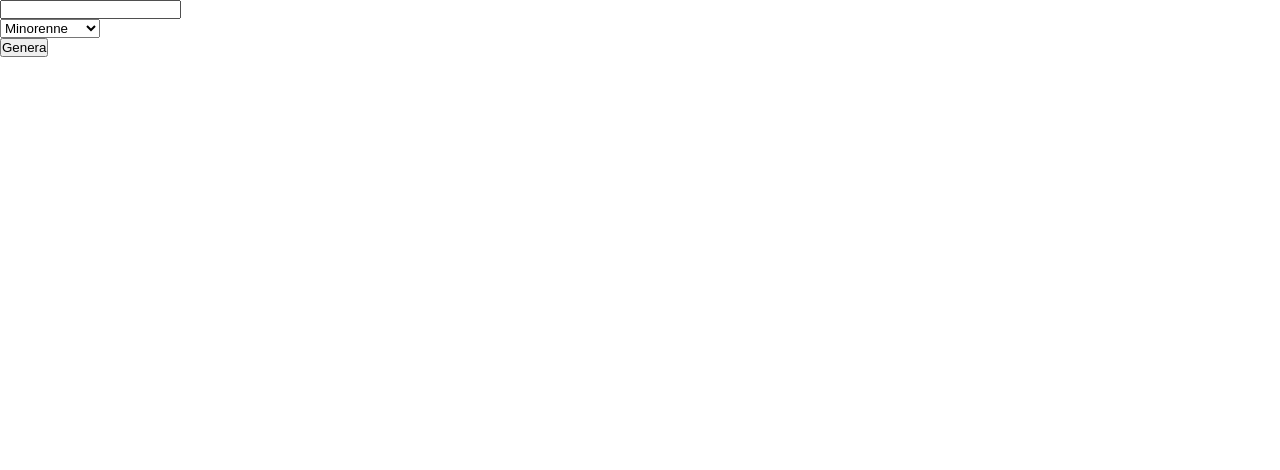
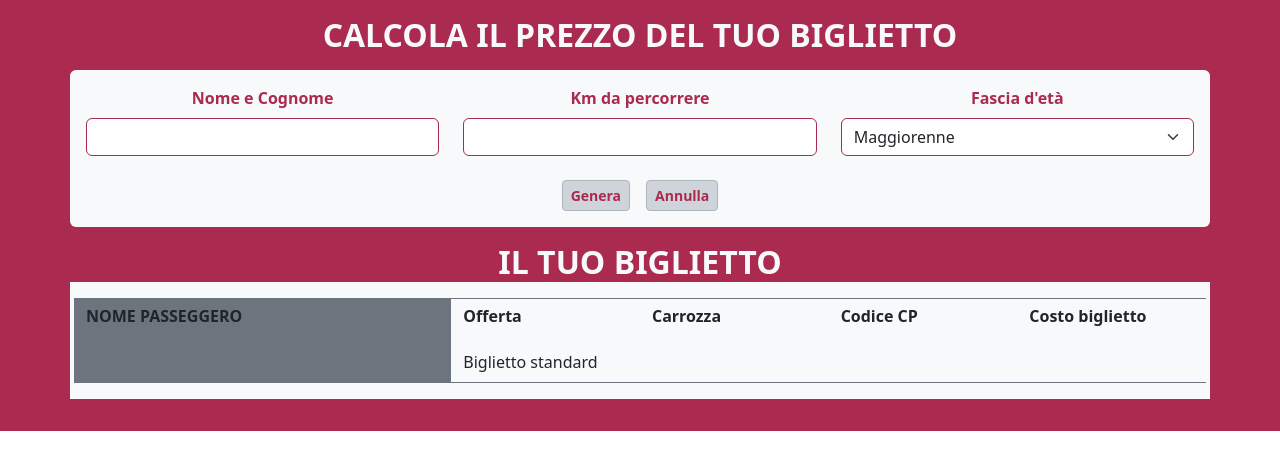
Before and after one commit to NicolaSforza93/js-biglietto-treno-form, a plain HTML site: page index.html in a window 1280 px wide. Drawn offline with nearby package versions, Linux system fonts and the light colour scheme.

Commit message:
added MILESTONE 2 and BONUS

```diff
--- a/css/style.css
+++ b/css/style.css
@@ -1,5 +1,16 @@
-* {
-    margin: 0;
-    padding: 0;
-    box-sizing: border-box;
+
+.wrapper {
+    background-color: #AA2A50;
 }
+
+label {
+    color: #AA2A50;
+}
+
+#num-kilometers, #input-username, #age-range {
+    border-color: #AA2A50;
+}
+
+#btn-calc, #btn-reset {
+    color: #AA2A50;
+}
--- a/index.html
+++ b/index.html
@@ -3,27 +3,68 @@
 <head>
     <meta charset="UTF-8">
     <meta name="viewport" content="width=device-width, initial-scale=1.0">
+    <link href="https://cdn.jsdelivr.net/npm/bootstrap@5.3.2/dist/css/bootstrap.min.css" rel="stylesheet" integrity="sha384-T3c6CoIi6uLrA9TneNEoa7RxnatzjcDSCmG1MXxSR1GAsXEV/Dwwykc2MPK8M2HN" crossorigin="anonymous">
     <link rel="stylesheet" href="./css/style.css">
     <title>Calcolo del prezzo del biglietto del treno</title>
 </head>
 <body>
 
-    <div>
-        <div>
-            <input type="text" name="km" id="num-kilometers">
+    <div class="wrapper p-3">
+        <section class="data-entry">
+            <h2 class="text-uppercase text-light text-center mb-3 fw-bold">Calcola il prezzo del tuo biglietto</h2>
+            <div class="container p-3 bg-light rounded">
+                <div class="row align-items-center">
+                    <div class="col d-flex flex-column align-items-center">
+                        <label for="input-username" class="fw-semibold mb-2">Nome e Cognome</label>
+                        <input type="text" id="input-username" class="form-control fw-medium">
                     </div>
-
-        <div>
-            <select name="age-range" id="age-range">
+                    <div class="col d-flex flex-column align-items-center">
+                        <label for="num-kilometers" class="fw-semibold mb-2">Km da percorrere</label>
+                        <input type="text" name="km" id="num-kilometers" class="form-control fw-medium">
+                    </div>
+                    <div class="col d-flex flex-column align-items-center">
+                        <label for="age-range" class="fw-semibold mb-2">Fascia d'età</label>
+                        <select name="age-range" id="age-range" class="form-select fw-medium">
                             <option value="0">Minorenne</option>
-                <option value="1">Maggiorenne</option>
+                            <option selected value="1">Maggiorenne</option>
                             <option value="2">Over65</option>
                         </select>
                     </div>
+                </div>
+                <div class="button mt-4 d-flex justify-content-center gap-3">
+                    <button class="btn bg-dark-subtle btn-sm fw-bold border-dark-subtle" id="btn-calc">Genera</button>
+                    <button class="btn bg-dark-subtle btn-sm fw-bold border-dark-subtle" id="btn-reset">Annulla</button>
+                </div>
+            </div>
+        </section>
 
-        <div>
-            <button id="btn-calc">Genera</button>
+        <section class="ticket p-3">
+            <h2 class="text-uppercase text-light text-center mb-0 fw-bold">Il tuo biglietto</h2>
+            <div class="container p-3 bg-light">
+                <div class="row border border-secondary border-end-0 border-start-0">
+                    <div class="col-4 bg-secondary py-2">
+                        <h6 class="text-uppercase mb-0 fw-bold">Nome passeggero</h6>
+                        <span id="passenger" class="fw-bold"></span>
                     </div>
+                    <div class="col-2 py-2">
+                        <h6 class="mb-4 fw-bold">Offerta</h6>
+                        <span class="fw-medium">Biglietto standard</span>
+                    </div>
+                    <div class="col-2 py-2">
+                        <h6 class="mb-4 fw-bold">Carrozza</h6>
+                        <span id="carriage" class="fw-medium"></span>
+                    </div>
+                    <div class="col-2 py-2">
+                        <h6 class="mb-4 fw-bold">Codice CP</h6>
+                        <span id="CP-code" class="fw-medium"></span>
+                    </div>
+                    <div class="col-2 py-2">
+                        <h6 class="mb-4 fw-bold">Costo biglietto</h6>
+                        <span id="price" class="fw-medium"></span>
+                    </div>
+                </div>
+            </div>
+        </section>
     </div>
 
 
--- a/js/app.js
+++ b/js/app.js
@@ -4,51 +4,74 @@
 //     - seleziono l'elemento input tramite ID
 //     - recupero il valore presente nell'input e lo salvo in una variabile
 const inputDomElement = document.getElementById('num-kilometers')
-console.log(inputDomElement)
+// console.log(inputDomElement)
 // - chiedere all'utente la fascia d'età
 //   - utilizzo il tag select con 3 tag option
 const selectDomElement = document.getElementById('age-range')
-console.log(selectDomElement)
+// console.log(selectDomElement)
 // - calcolare il prezzo totale del biglietto
 //   - recupero un pulsante presente nel DOm e aggancio una funzione che sarà chiamata quando accade l'evento click
+const carriageDomElement = document.getElementById('carriage')
+
+const nameDomElement = document.getElementById('input-username')
+
+const codeDomElement = document.getElementById('CP-code')
+
 const btnDomElement = document.getElementById('btn-calc')
 btnDomElement.addEventListener('click', function () {
 
     const km = parseFloat(inputDomElement.value)
     console.log(km)
 
-    const ageRange = selectDomElement.value
-    console.log(ageRange)
+    const passenger = (nameDomElement.value)
+
+    const kmNotValid = isNaN(km) || km < 0
+	const passengerNotValid = passenger === ''
+
+    if (kmNotValid) {
+		// il numero non è valido
+		alert('chilometri da percorrere non sono validi')
+	} else if (passengerNotValid) {
+		alert('Il nome non è valido')
+    } else {
+        const ageRange = (selectDomElement.value)
+        console.log(ageRange)
 //     - definisco il prezzo del biglietto in base ai chilometri
 //       - numero chilometri * 0.21
-    const basePrice = km * 0.21
-    console.log(basePrice)
+        const basePrice = km * 0.21
+        console.log(basePrice)
 
 
-    if (ageRange == 0) {
-    //     - applico uno sconto del 20% per i minorenni
-        let discount = basePrice * 20 / 100
-        console.log(discount)
+        let discount = 0
+        if (ageRange == 0) {
+        //     - applico uno sconto del 20% per i minorenni
+            discount = basePrice * 20 / 100
+        } else if (ageRange == 2) {
+        //     - applico uno sconto del 40% per gli over 65
+            discount = basePrice * 40 / 100
+        }
+
+        console.log('sconto ' + discount)
+
         const finalPrice = basePrice - discount
         console.log('prezzo finale: ' + finalPrice)
-    } else if (ageRange == 2) {
-    //     - applico uno sconto del 40% per gli over 65
-        let discount = basePrice * 40 / 100
-        console.log(discount)
-        const finalPrice = basePrice - discount
-        console.log('prezzo finale: ' + finalPrice)
-    } else {
-        let discount = 0
-        const finalPrice = basePrice - discount
-        console.log('prezzo finale: ' + finalPrice)
-    }
-
-
-
-})
-
-
-
 // - stampare la risposta finale nella pagina
 //   - prendere l'elemento del Dom dove stamapre il prezzo
 //   - modificare innerHTML con prezzo con massimo due decimali
+        const priceDomElement = document.getElementById('price')
+        priceDomElement.innerHTML = finalPrice.toFixed(2) + '€'
+
+        const carriage = Math.floor(Math.random() * 10)
+        carriageDomElement.innerHTML = carriage
+
+        const cpCode = Math.floor(Math.random() * 100000)
+        codeDomElement.innerHTML = cpCode
+
+        document.getElementById('passenger').innerHTML = passenger
+    }
+})
+
+document.getElementById('btn-reset').addEventListener('click', function() {
+    inputDomElement.value = ''
+    nameDomElement.value = ''
+})
```
Lines whose indentation alone changed are shown as unchanged.
